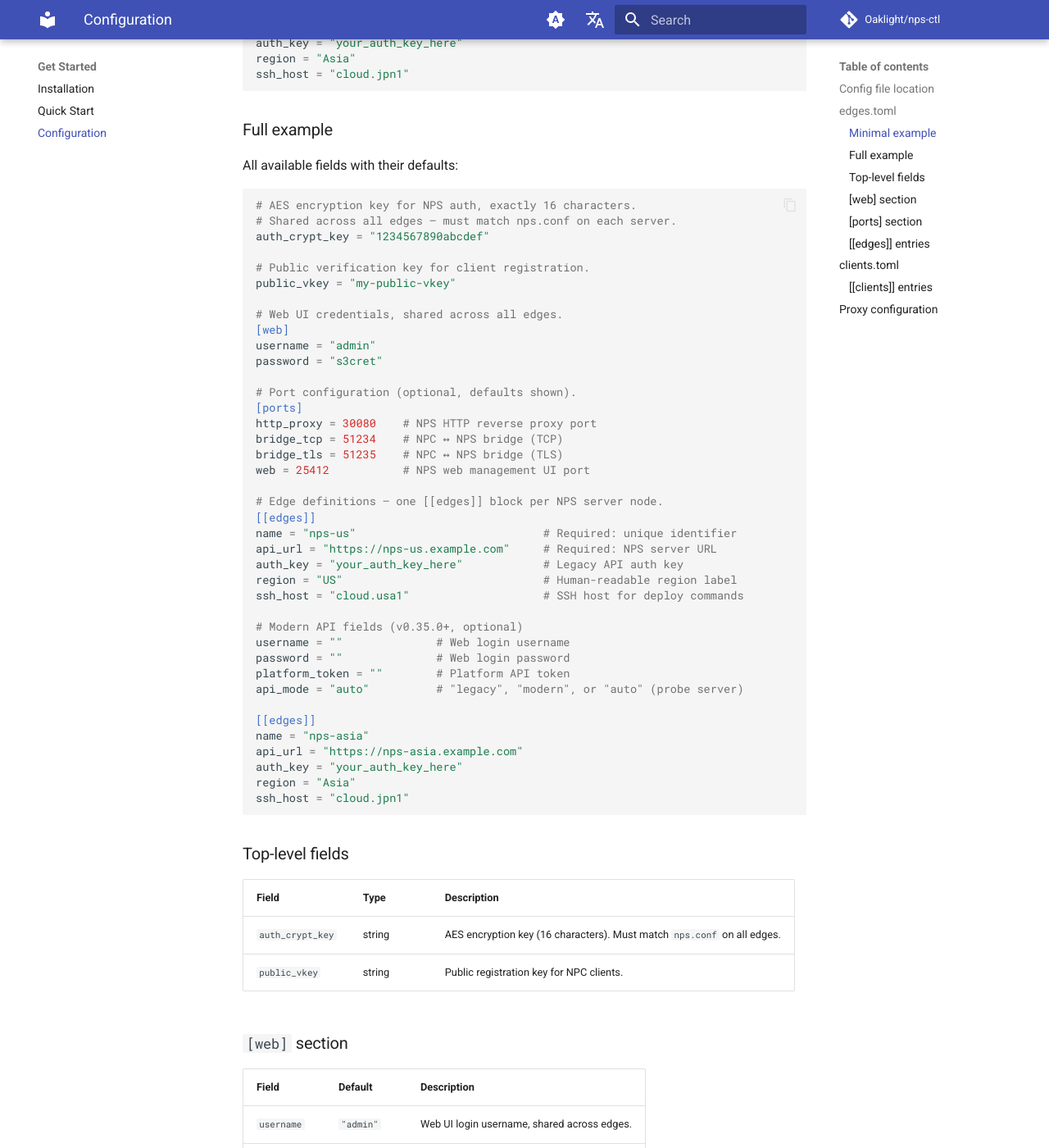
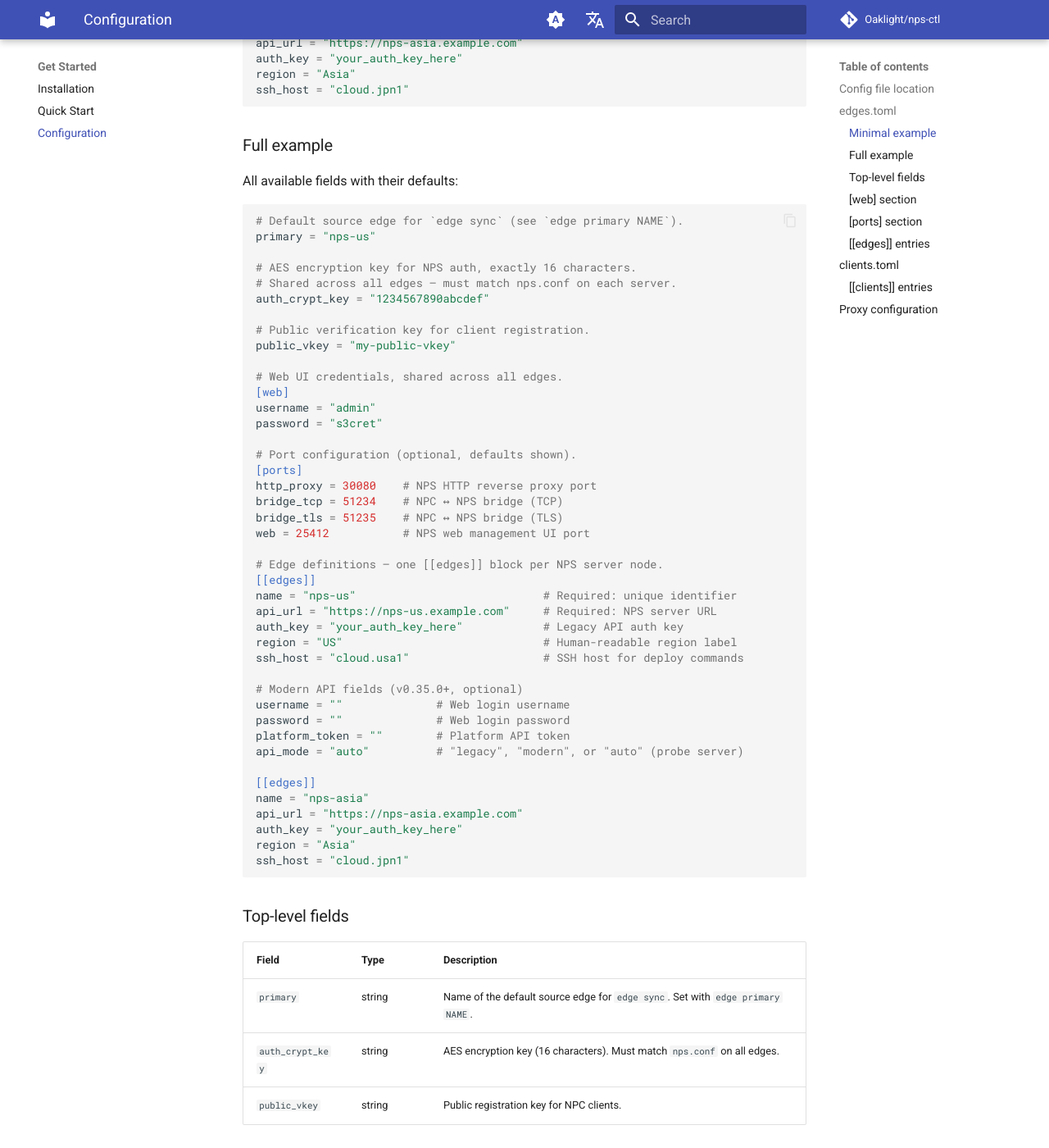
Before and after one commit to Oaklight/nps-ctl, an MkDocs documentation site: the page built from docs/get-started/configuration.md, in a window 1280 px wide and 1400 px high, scrolled down 1180 px. Shown: the whole window at 82% size. Built offline with MkDocs 1.6.1 and Material for MkDocs 9.7.7, drawn with Linux system fonts in a browser that asks for light colours; comment, search, counter and statistics services are not loaded; some of the changed text lies outside the part shown.

````diff
--- a/docs/get-started/configuration.md
+++ b/docs/get-started/configuration.md
@@ -25,6 +25,7 @@ The config file uses TOML's `[[edges]]` array-of-tables syntax. Each `[[edges]]`
 A working config with two edges and legacy API authentication:
 
 ```toml
+primary = "nps-us"   # default source for `edge sync`
 auth_crypt_key = "1234567890abcdef"
 public_vkey = "my-public-vkey"
 
@@ -52,6 +53,9 @@ ssh_host = "cloud.jpn1"
 All available fields with their defaults:
 
 ```toml
+# Default source edge for `edge sync` (see `edge primary NAME`).
+primary = "nps-us"
+
 # AES encryption key for NPS auth, exactly 16 characters.
 # Shared across all edges — must match nps.conf on each server.
 auth_crypt_key = "1234567890abcdef"
@@ -97,6 +101,7 @@ ssh_host = "cloud.jpn1"
 
 | Field | Type | Description |
 |-------|------|-------------|
+| `primary` | string | Name of the default source edge for `edge sync`. Set with `edge primary NAME`. |
 | `auth_crypt_key` | string | AES encryption key (16 characters). Must match `nps.conf` on all edges. |
 | `public_vkey` | string | Public registration key for NPC clients. |
 
````
Also changed, not shown: docs/changelog.md (+1 -1 lines), docs/get-started/installation.md (+1 -1 lines), docs/index.md (+1 -0 lines).
